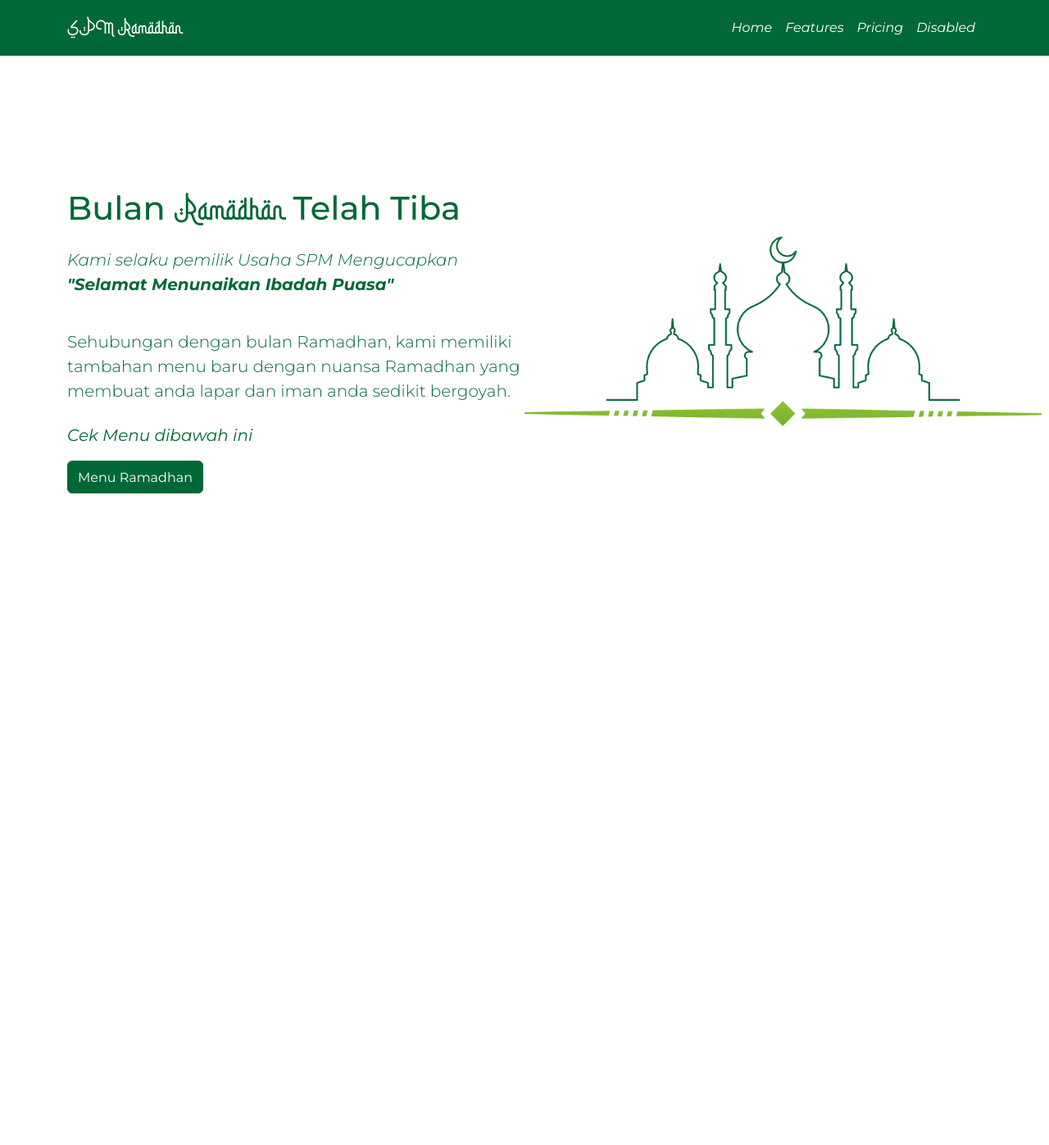
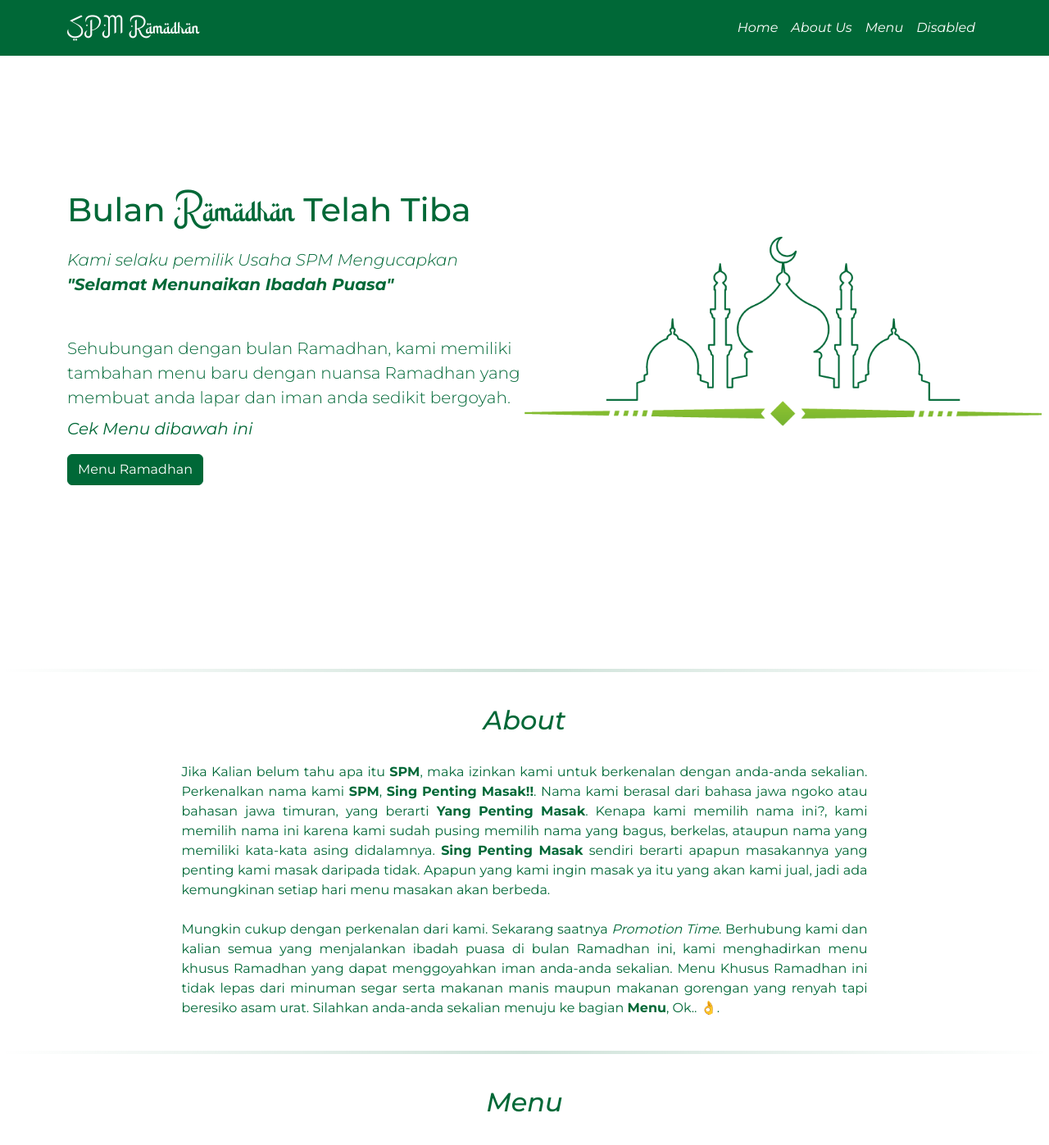
Before and after one commit to syahrandywaskito/landing_page, a website: page index.html in a window 1280 px wide. Shown: the whole page at 82% size. Before the commit the page ends 800 px from the top, so only its background shows below. Drawn offline with nearby package versions, Linux system fonts and the light colour scheme.

Commit message:
about section

```diff
--- a/css/style.css
+++ b/css/style.css
@@ -1,8 +1,11 @@
+p{
+  margin: 0;
+}
 
 /* custom font */
-@font-face{
-  font-family: "ramadhan";
-  src: url("../font/bismillah.ttf");
+@font-face {
+  font-family: "ramadhan-amazing";
+  src: url("../font/RamadhanAmazing-jEnDv.ttf");
 }
 
 @font-face{
@@ -21,7 +24,14 @@
 .montserrat-italic{
   font-family: "montserrat-italic";
 }
+.ramadhan-amazing{
+  font-family: "ramadhan-amazing";
+}
 /*  */
+
+.text-justify{
+  text-align: justify ;
+}
 
 .bg-image{
   background-image: url("../img/header.png");
@@ -39,6 +49,13 @@
   transition-duration: 0.5s;
 }
 
+hr.hr-style{
+  border: 0;
+  height: 4px;
+  background-image: linear-gradient(to right, rgba(0, 104, 55, 0), rgba(0, 104, 55, 0.75), rgba(0, 104, 55, 0));
+}
+
+
 /* media query responsive web */
 @media only screen and (max-width: 767px) {
   .bg-image{
--- a/index.html
+++ b/index.html
@@ -11,19 +11,20 @@
 </head>
 <body>
 
-  <header class="bg-image">
+  <!-- header start -->
+  <header class="bg-image" id="header">
     <!-- navbar -->
     <nav class="navbar navbar-expand-lg bg-primary">
       <div class="container">
-        <a class="navbar-brand text-light fs-3" style="font-family: ramadhan;" href="index.html">SPM Ramadhan</a>
+        <a class="navbar-brand text-light fs-3" style="font-family: ramadhan-amazing;" href="index.html">SPM Ramadhan</a>
         <button class="navbar-toggler bg-light" type="button" data-bs-toggle="collapse" data-bs-target="#navbarNavAltMarkup" aria-controls="navbarNavAltMarkup" aria-expanded="false" aria-label="Toggle navigation">
           <span class="navbar-toggler-icon"></span>
         </button>
         <div class="collapse navbar-collapse" id="navbarNavAltMarkup">
           <div class="navbar-nav ms-auto">
-            <a class="nav-link text-white montserrat-italic" href="#">Home</a>
-            <a class="nav-link text-white montserrat-italic" href="#">Features</a>
-            <a class="nav-link text-white montserrat-italic" href="#">Pricing</a>
+            <a class="nav-link text-white montserrat-italic" href="#header">Home</a>
+            <a class="nav-link text-white montserrat-italic" href="#about">About Us</a>
+            <a class="nav-link text-white montserrat-italic" href="#menu">Menu</a>
             <a class="nav-link text-white montserrat-italic" href="#">Disabled</a>
           </div>
         </div>
@@ -34,11 +35,11 @@
     <!-- header text -->
     <section class="container" style="padding-top: 10rem;">
       <div class="text-start center text-primary">
-        <h1 class="montserrat">Bulan <span style="font-family: ramadhan; font-size: larger;">Ramadhan</span> Telah Tiba</h1>
+        <h1 class="montserrat">Bulan <span style="font-family: ramadhan-amazing; font-size: larger;">Ramadhan</span> Telah Tiba</h1>
         <p class="montserrat-italic lead pt-2">Kami selaku pemilik Usaha SPM Mengucapkan<br>
           <span class="fw-bold">"Selamat Menunaikan Ibadah Puasa"</span>
         </p>
-        <p class="montserrat lead pt-4">
+        <p class="montserrat lead pt-5">
           Sehubungan dengan bulan Ramadhan, kami memiliki<br>
           tambahan menu baru dengan nuansa Ramadhan yang<br>
           membuat anda lapar dan iman anda sedikit bergoyah.
@@ -47,11 +48,48 @@
           <strong>Cek Menu dibawah ini</strong>
         </p>
 
-        <a href="" class="btn btn-primary btn-md pt-2 montserrat">Menu Ramadhan</a>
+        <div class="pt-3">
+          <a href="#menu" class="btn btn-primary btn-md montserrat">Menu Ramadhan</a>
+        </div>
       </div>
     </section>
-    <!--  -->
+    <!-- ... -->
   </header>
+  <!-- header end -->
+
+  <hr class="hr-style">
+
+  <!-- about start -->
+  <section id="about">
+    <div class="container pt-4 pb-4">
+     <div class="d-flex justify-content-center">
+      <h2 class="montserrat-italic text-primary">About</h2>
+     </div>
+     <div class="d-flex justify-content-center pt-4">
+      <div style="width: 75%;">
+        <p class="text-justify text-primary montserrat">
+          Jika Kalian belum tahu apa itu <strong>SPM</strong>, maka izinkan kami untuk berkenalan dengan anda-anda sekalian.
+          Perkenalkan nama kami <strong>SPM</strong>, <strong>Sing Penting Masak!!</strong>. Nama kami berasal dari bahasa jawa ngoko atau bahasan jawa timuran, yang berarti <strong>Yang Penting Masak</strong>. Kenapa kami memilih nama ini?, kami memilih nama ini karena kami sudah pusing memilih nama yang bagus, berkelas, ataupun nama yang memiliki kata-kata asing didalamnya. <strong>Sing Penting Masak</strong> sendiri berarti apapun masakannya yang penting kami masak daripada tidak. Apapun yang kami ingin masak ya itu yang akan kami jual, jadi ada kemungkinan setiap hari menu masakan akan berbeda. <br>
+          <br>
+          Mungkin cukup dengan perkenalan dari kami. Sekarang saatnya <em>Promotion Time</em>. Berhubung kami dan kalian semua yang menjalankan ibadah puasa di bulan Ramadhan ini, kami menghadirkan menu khusus Ramadhan yang dapat menggoyahkan iman anda-anda sekalian. Menu Khusus Ramadhan ini tidak lepas dari minuman segar serta makanan manis maupun makanan gorengan yang renyah tapi beresiko asam urat. Silahkan anda-anda sekalian menuju ke bagian <strong>Menu</strong>, Ok.. 👌.
+        </p>
+      </div>
+     </div>
+    </div>
+  </section>
+  <!-- about end -->
+
+  <hr class="hr-style">
+
+  <section id="menu">
+    <div class="container pt-4 pb-4">
+      <div class="d-flex justify-content-center">
+        <h2 class="montserrat-italic text-primary">
+          Menu
+        </h2>
+      </div>
+    </div>
+  </section>
 
   <script src="node_modules/bootstrap/dist/js/bootstrap.js"></script>
 </body>
```
Also changed, not shown: font/RamadhanAmazing-jEnDv.ttf (added), font/bismillah.ttf (deleted).
